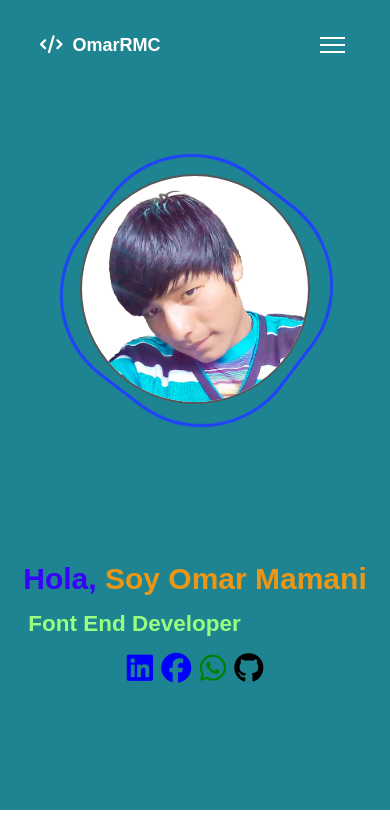
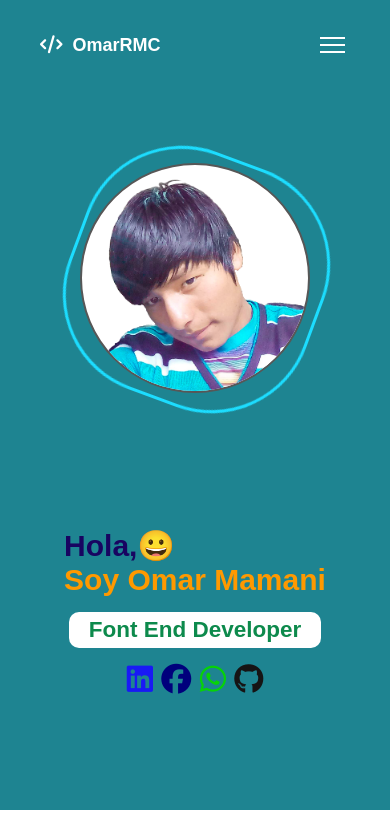
Before and after one commit to OmarRMC/portfolio, a plain HTML site: page public/index.html in a window 390 px wide. Shown: the top 830 px of the page. Drawn offline with Linux system fonts and the light colour scheme.

Commit message:
Deploy V 0.2 mejoras para mobile

```diff
--- a/public/assets/css/components/flechaArrriba.css
+++ b/public/assets/css/components/flechaArrriba.css
@@ -11,6 +11,7 @@
    border-radius: 50%;
    transition:bottom 1s ;
    cursor: pointer;
+   z-index: 10;
 }
 .flechaUp{
     color: #ffffff;
--- a/public/assets/css/components/habilidades.css
+++ b/public/assets/css/components/habilidades.css
@@ -2,7 +2,7 @@
     position: relative;
     display: flex;
     flex-wrap: wrap;
-    gap: 30px 50px ;
+    gap: 10px 50px ;
     justify-content: center;
     width: 80%;
     left: 50%;
@@ -10,13 +10,12 @@
 }
 
 .cardHabilidad{
-    width: 200px;
+    width: 150px;
     height: 90px;
     display: flex;
     align-items: center;
     gap:10px ;
     border-bottom: 2px solid rgb(218, 218, 218) ;
-
 }
 
 .cardHabilidad  img {
@@ -36,3 +35,9 @@
     background: blue;
     transition: width 1s ;
 }
+
+@media screen and (max-width:650px) {
+    .cardHabilidad{
+        width: 100px;
+    }
+}
--- a/public/assets/css/components/home.css
+++ b/public/assets/css/components/home.css
@@ -24,7 +24,7 @@
     width: calc(100% - 3px);
     height: calc(100% - 3px);
     border-radius: 40%;
-    border: 3px solid  rgb(31, 64, 252);
+    border: 3px solid  rgb(28, 221, 255);
     animation: animaccionCircularPotho 5s cubic-bezier(0.165, 0.84, 0.44, 1) infinite;
 }
 @keyframes animaccionCircularPotho {
@@ -44,12 +44,13 @@
     font-weight: bold;
 }
 .info >h2>span{
-    color: rgb(55, 0, 255);
+    color: rgb(24, 4, 97);
+    display: block;
 }
 
 .info > h2 {
   font-size: 2em ;
-  color: rgb(236, 150, 21);
+  color: rgb(255, 153, 0);
 }
 
 .info > p {
@@ -57,29 +58,40 @@
     margin: 15px 5px ;
 }
 .developer{
-    color: rgb(153, 255, 127);
+    color: rgb(13, 138, 76);
+    background: white ;
+    border-radius: 10px;
+    padding: 5px 0px;
+    text-align: center;
 }
 
 .info>.socialNetworks{
-    font-size: 2em;
     text-align: center;
     color: white ;
 }
 .icon{
     cursor: pointer;
+    text-decoration: none ;
+    font-size: 2em;
+}
+.icon>i{
+    transition:transform 0.4s cubic-bezier(0, 1.17, 0.06, 1.28);
+}
+.icon>i:hover{
+    transform: scale(1.4);
 }
 .linkedin{
-    color: blue;
+    color: rgb(25, 25, 245);
 }
 .facebook{
-    color: blue;
+    color: rgb(0, 0, 124);
 
 }
 .whatsapp{
-  color: green;
+  color: rgb(7, 211, 7);
 }
 .github{
-    color: black;
+    color: rgb(22, 20, 20);
 }
 
 #AnimacionEndHome> svg {
--- a/public/assets/css/components/nav.css
+++ b/public/assets/css/components/nav.css
@@ -40,7 +40,7 @@
 .navar > .NavItems{
     list-style: none;
     display: flex;
-    gap: 10px;
+    gap: 30px;
 
     transition: max-height 500ms cubic-bezier(0.165, 0.84, 0.44, 1), background 1s cubic-bezier(0.23, 1, 0.320, 1), padding 0.4s ;
 }
--- a/public/assets/css/main.css
+++ b/public/assets/css/main.css
@@ -8,6 +8,7 @@
 :root{
     --AlturaNav: 90px;
     --colorNav:rgb(30, 132, 145);
+    -webkit-tap-highlight-color: rgba(0, 0, 0, 0);
 }
 *{
     margin: 0;
@@ -20,11 +21,12 @@ body{
     font-size: 15px;
 }
 #About,#About ~ section{
-    position: relative;
+   position: relative;
    width: 80%;
    max-width: 800px;
    left: 50%;
    transform: translateX(-50%);
+   padding: 10px 0px;
 }
 #About>h3,#About ~ section> h3 {
    height: 30px;
@@ -39,3 +41,9 @@ body{
 #fotterPagina{
     height: 50px;
 }
+
+@media screen and (max-width:650px) {
+    #About,#About ~ section{
+        width: 90%;
+     }
+}
--- a/public/assets/js/components/about.js
+++ b/public/assets/js/components/about.js
@@ -15,7 +15,7 @@ const callback =(entreis, observer)=>{
 const opciones={
     root:null ,
     rootMargin: '0px',
-    threshold:0.1
+    threshold:0
 }
 
 const observer=new IntersectionObserver(callback, opciones);
--- a/public/index.html
+++ b/public/index.html
@@ -21,9 +21,9 @@
         <div class="bar"></div>
     </span>
     <ul class="NavItems">
-            <li data-id="Habilidades">Habilidades</li>
-            <li data-id="Proyectos">  Proyectos</li>
-            <li data-id="About">Sobre mi</li>
+        <li data-id="About">Sobre mi</li>
+        <li data-id="Proyectos">  Proyectos</li>
+        <li data-id="Habilidades">Habilidades</li>
     </ul>
    </header>
 
@@ -38,21 +38,21 @@
          <img src="./assets/img/omar.png">
       </figure>
       <article class="info">
-          <h2 class="I_am"><span>Hola,</span> Soy Omar Mamani</h2>
+          <h2 class="I_am"><span>Hola,😀</span> Soy Omar Mamani</h2>
           <p class="developer">Font End Developer</p>
           <div class="socialNetworks">
-            <span class="icon linkedin">
+            <a class="icon linkedin">
                 <i class="fa-brands fa-linkedin"></i>
-            </span>
-            <span class="icon facebook">
+            </a>
+            <a class="icon facebook" >
                 <i class="fa-brands fa-facebook"></i>
-            </span>
-            <span class="icon whatsapp">
+            </a>
+            <a class="icon whatsapp" href="https://wa.me/59175240883?text=Desarrollo%20web%20,%20%0AHola%20Omar:%20%0A" target="_blank">
                 <i class="fa-brands fa-whatsapp"></i>
-            </span>
-            <span class="icon github">
+            </a>
+            <a class="icon github">
                 <i class="fa-brands fa-github"></i>
-            </span>
+            </a>
           </div>
       </article>
     </section >
```
